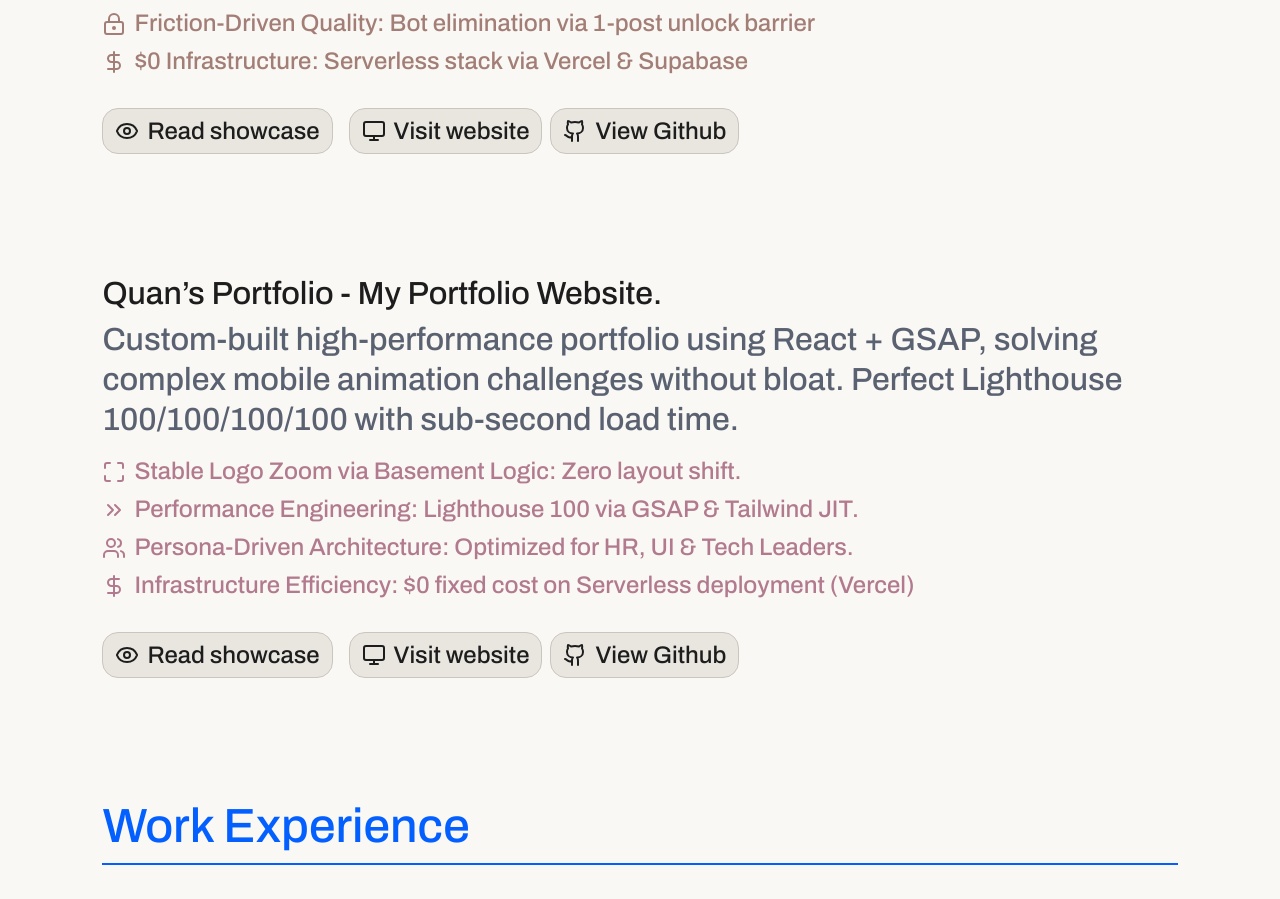
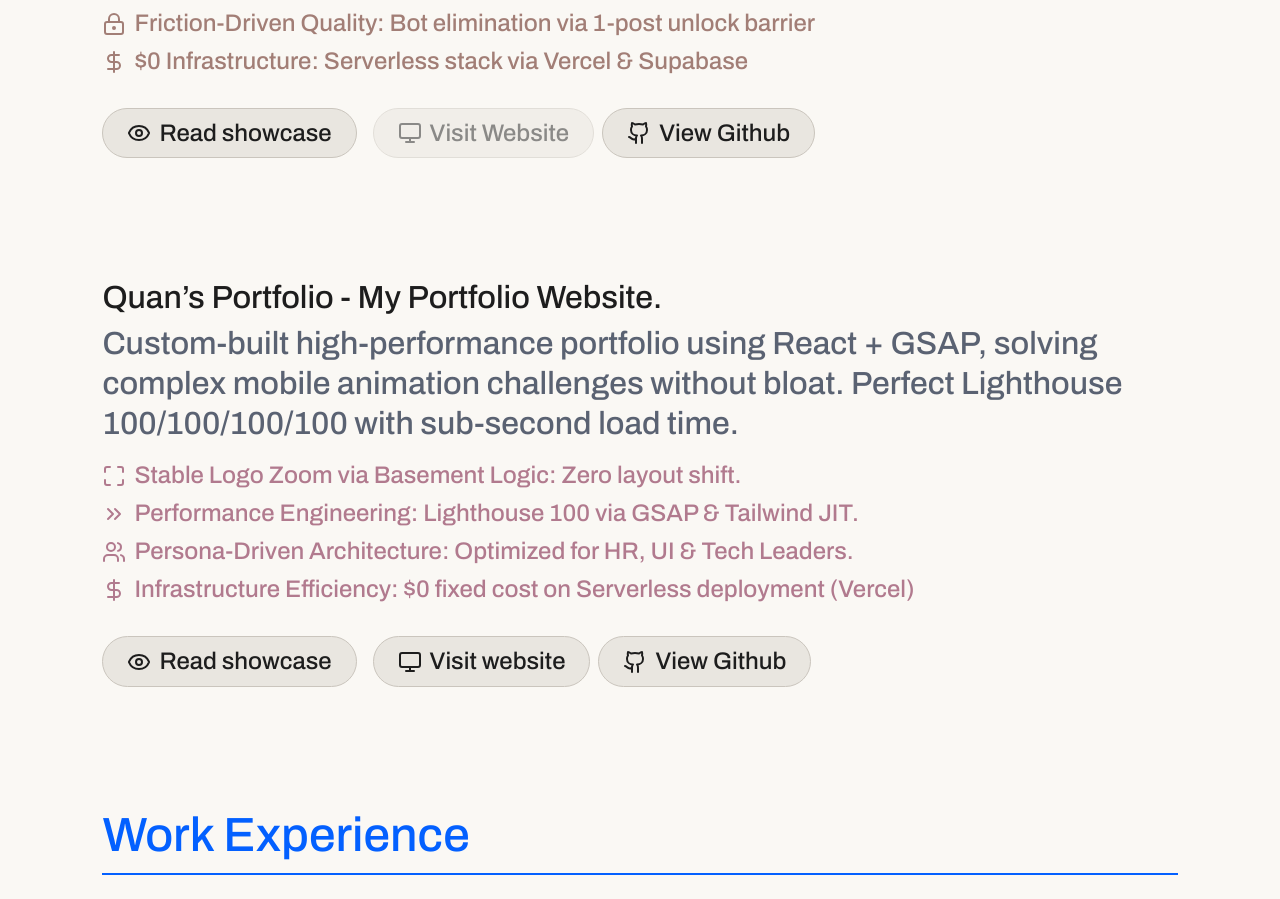
Before and after one commit to nomnom58/quans-port-2, a React (Vite) app: page / in a window 1280 px wide. Shown: the part 1352-2251 px from the top of the page. Built offline with nearby package versions, Linux system fonts and the light colour scheme.

Commit message:
Cập nhật: disabled button "visit website"

```diff
--- a/package.json
+++ b/package.json
@@ -14,6 +14,7 @@
     "@google/genai": "^1.29.0",
     "@tailwindcss/vite": "^4.1.14",
     "better-sqlite3": "^12.4.1",
+    "clsx": "^2.1.1",
     "dotenv": "^17.2.3",
     "express": "^4.21.2",
     "gsap": "^3.14.2",
@@ -22,6 +23,7 @@
     "react": "^19.0.0",
     "react-dom": "^19.0.0",
     "react-router-dom": "^7.13.1",
+    "tailwind-merge": "^3.5.0",
     "vite": "^6.2.0"
   },
   "devDependencies": {
--- a/src/App.tsx
+++ b/src/App.tsx
@@ -10,6 +10,7 @@ import { ScrollTrigger } from 'gsap/ScrollTrigger';
 gsap.registerPlugin(ScrollTrigger);
 
 import TransitionWrapper from './components/pagetransition/TransitionWrapper';
+import MaintenanceTooltip from './components/ui/MaintenanceTooltip';
 
 export default function App() {
   return (
@@ -162,7 +163,14 @@ function Home() {
                   onClick={() => navigate('/showcase/echoo')}
                 />
                 <div className="flex gap-2 w-full md:w-auto md:flex-none">
-                  <Button text="Visit website" icon={Monitor} className="flex-1 md:flex-none md:w-auto" onClick={() => window.open('https://www.myechoo.xyz/', '_blank', 'noopener,noreferrer')} />
+                  <MaintenanceTooltip>
+                    <Button
+                      text="Visit Website"
+                      icon={Monitor}
+                      disabled
+                      className="flex-1 md:flex-none md:w-auto"
+                    />
+                  </MaintenanceTooltip>
                   <Button text="View Github" icon={Github} className="flex-1 md:flex-none md:w-auto" onClick={() => window.open('https://github.com/nomnom58/untold', '_blank', 'noopener,noreferrer')} />
                 </div>
               </div>
--- a/src/components/Button.tsx
+++ b/src/components/Button.tsx
@@ -1,34 +1,55 @@
 import React from 'react';
 import { LucideIcon } from 'lucide-react';
+import { cn } from '../lib/utils';
 
-interface ButtonProps {
-  text: string;
+interface ButtonProps extends React.ButtonHTMLAttributes<HTMLButtonElement> {
+  text?: string;
   icon?: LucideIcon;
-  onClick?: () => void;
-  className?: string;
+  variant?: 'primary' | 'outline' | 'ghost';
+  size?: 'sm' | 'md' | 'lg';
 }
 
-export const Button: React.FC<ButtonProps> = ({ text, icon: Icon, onClick, className = '' }) => {
+export const Button = React.forwardRef<HTMLButtonElement, ButtonProps>(
+  ({ text, icon: Icon, onClick, className = '', disabled, variant = 'primary', size = 'md', children, ...props }, ref) => {
   return (
     <button
-      onClick={onClick}
-      className={`
-        inline-flex items-center justify-center
-        px-3 py-[7px] md:py-2.5
-        bg-btn-bg border border-btn-border
-        rounded-[12px] md:rounded-[16px]
-        transition-all hover:brightness-95 active:scale-95
-        ${className}
-      `}
+      ref={ref}
+      onClick={disabled ? undefined : onClick}
+      disabled={disabled}
+      className={cn(
+        "inline-flex items-center justify-center transition-all focus:outline-none font-medium",
+        "rounded-full", // Forcing rounded-full as requested
+        // DISABLED State
+        disabled && "opacity-50 cursor-not-allowed pointer-events-none",
+        // Sizes
+        size === 'sm' && "px-4 py-1.5 text-sm",
+        size === 'md' && "px-6 py-2.5",
+        size === 'lg' && "px-8 py-3 text-lg",
+        // Variants
+        variant === 'primary' && "bg-[#E9E6E0] border border-[#CAC5BD] text-[#1D1D1D] hover:bg-[#DED9D0] active:scale-95",
+        variant === 'outline' && "border border-white/20 bg-transparent text-white hover:bg-white/5",
+        className
+      )}
+      {...props}
     >
       {Icon && (
         <Icon
-          className="w-[16px] h-[16px] md:w-[24px] md:h-[24px] mr-2 text-text-primary"
+          className={cn(
+                "mr-2 text-[#1D1D1D]", // Force icon color
+                size === 'sm' ? "w-4 h-4" : "w-[16px] h-[16px] md:w-[24px] md:h-[24px]"
+            )}
         />
       )}
-      <span className="text-[16px] md:text-[24px] font-medium text-text-primary leading-none">
-        {text}
-      </span>
+      {(text || children) && (
+        <span className={cn(
+            "leading-none text-[#1D1D1D]", // Force text color
+            size === 'md' ? "text-[16px] md:text-[24px]" : "text-base"
+        )}>
+          {text || children}
+        </span>
+      )}
     </button>
   );
-};
+});
+
+Button.displayName = 'Button';
--- /dev/null
+++ b/src/components/ui/MaintenanceTooltip.tsx
@@ -0,0 +1,50 @@
+'use client'
+import React, { useState } from 'react'
+import { Github, Construction } from 'lucide-react' // Hoặc icon của Quân
+
+const MaintenanceTooltip = ({ children }: { children: React.ReactNode }) => {
+    const [isVisible, setIsVisible] = useState(false)
+
+    return (
+        <div className="relative inline-block"
+             onMouseEnter={() => setIsVisible(true)}
+             onMouseLeave={() => setIsVisible(false)}
+             onClick={() => setIsVisible(!isVisible)}>
+
+            {children}
+
+            {isVisible && (
+                <div className="absolute bottom-full left-1/2 -translate-x-1/2 mb-[12px] z-[100] animate-in fade-in zoom-in duration-200">
+                    <div className="bg-[#1D1D1D] text-white px-[12px] py-[8px] rounded-lg shadow-2xl flex flex-col items-center min-w-[280px] max-w-[320px] text-center border border-white/10">
+
+                        {/* Lớp 1: Icon */}
+                        <div className="pb-2 md:pb-2">
+                            <Construction size={24} className="text-yellow-500" />
+                        </div>
+
+                        {/* Lớp 2: Text */}
+                        <p className="font-medium text-[14px] leading-[20px] md:text-[16px] md:leading-normal mb-2">
+                            The system is currently being upgraded to Batching V2 architecture to optimize the touch and swipe experience. We'll be back soon with improved performance!
+                        </p>
+
+                        {/* Lớp 3: Button GitHub */}
+                        <a
+                            href="https://github.com/nomnom58/untold"
+                            target="_blank"
+                            rel="noopener noreferrer"
+                            className="flex items-center gap-2 bg-white/10 hover:bg-white/20 px-3 py-1.5 rounded-md transition-all text-[13px] md:text-[14px]"
+                        >
+                            <Github size={16} />
+                            <span>View source code GitHub.</span>
+                        </a>
+
+                        {/* Mũi nhọn căn giữa */}
+                        <div className="absolute top-full left-1/2 -translate-x-1/2 border-l-[8px] border-l-transparent border-r-[8px] border-r-transparent border-t-[8px] border-t-[#1D1D1D]"></div>
+                    </div>
+                </div>
+            )}
+        </div>
+    )
+}
+
+export default MaintenanceTooltip
--- /dev/null
+++ b/src/lib/utils.ts
@@ -0,0 +1,6 @@
+import { clsx, type ClassValue } from 'clsx';
+import { twMerge } from 'tailwind-merge';
+
+export function cn(...inputs: ClassValue[]) {
+  return twMerge(clsx(inputs));
+}
```
Also changed, not shown: 1 other file (tests, documents, lock files or other folders).
